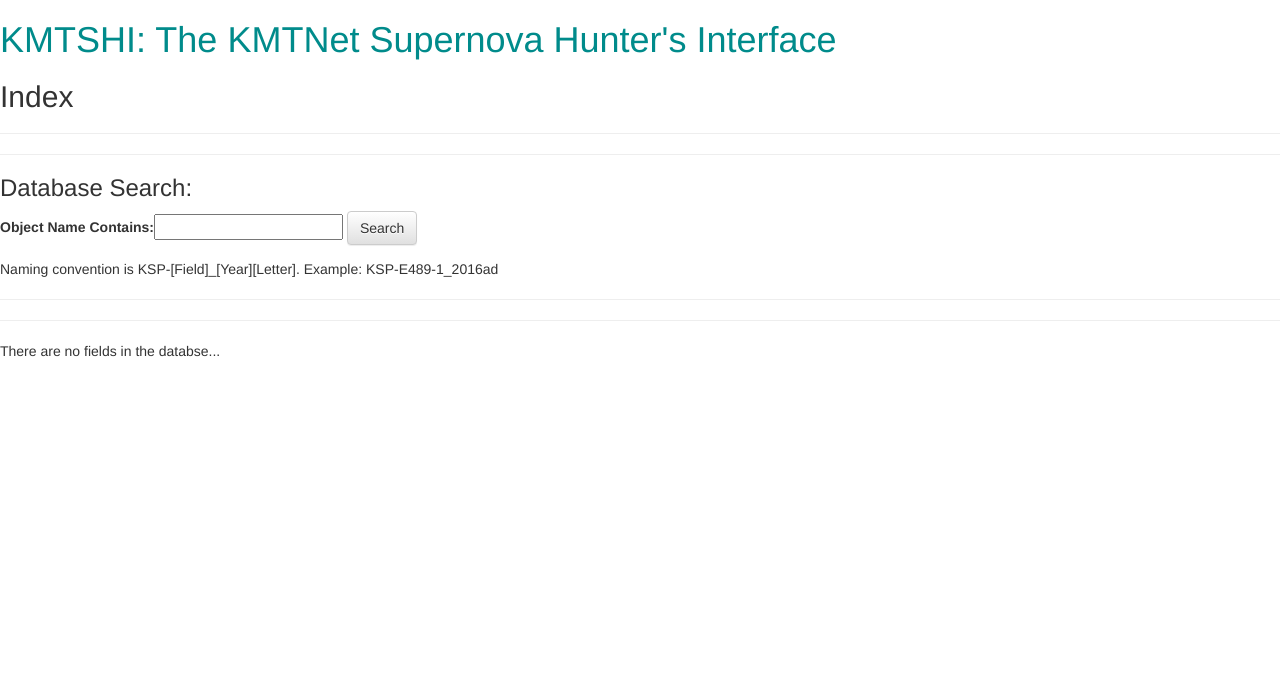
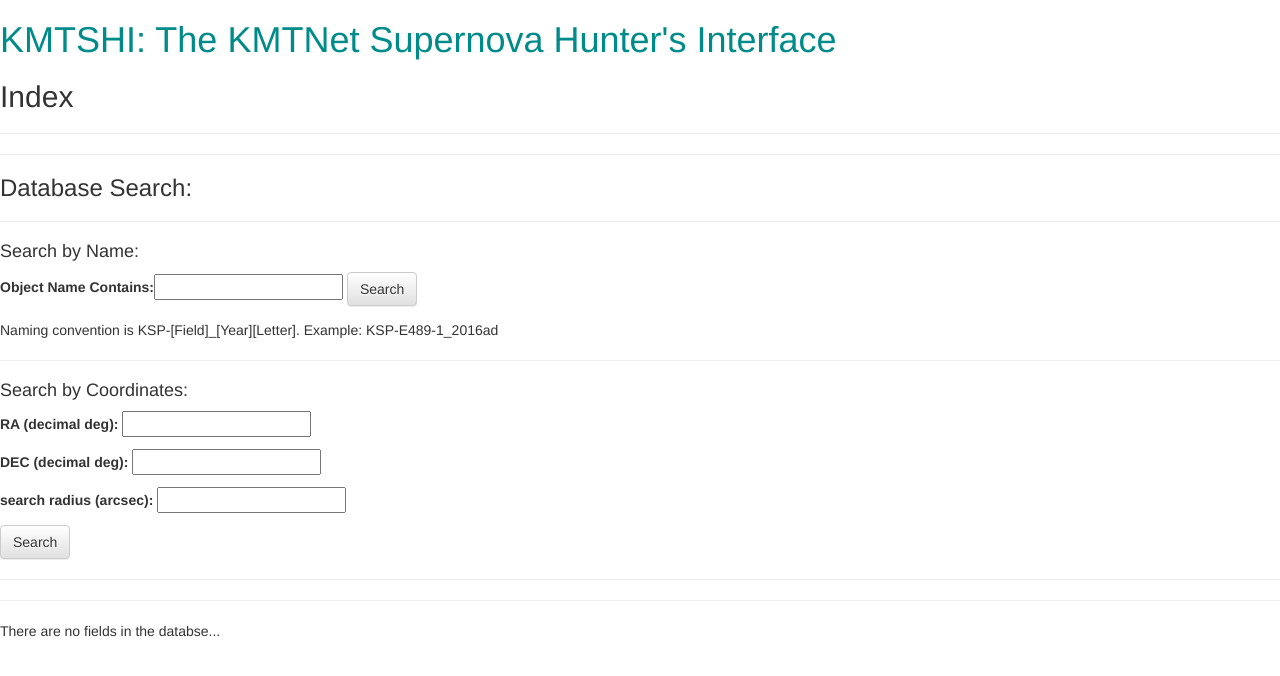
Before and after one commit to mdrout/KMTNet-SN-Exchange, a Django app: page / in a window 1280 px wide. Shown: the top 676 px of the page. Run offline with Django 3.2, Linux system fonts and the light colour scheme; data that the repository does not hold is empty; some libraries are stand-ins or nearby versions.

Commit message:
Add form for ra/dec search

```diff
--- a/kmtshi/forms.py
+++ b/kmtshi/forms.py
@@ -15,3 +15,8 @@ class CommentForm(forms.ModelForm):
 
 class NameForm(forms.Form):
     name = forms.CharField(label='Object Name Contains',max_length=100)
+
+class CoordinateForm(forms.Form):
+    ra = forms.DecimalField(label='RA (decimal deg)',min_value=0.00,max_value=360.00)
+    dec = forms.DecimalField(label='DEC (decimal deg)',min_value=-90.00,max_value=90.00)
+    radius = forms.DecimalField(label='search radius (arcsec)',min_value=0.01,max_value = 120.0)
--- a/kmtshi/templates/kmtshi/index.html
+++ b/kmtshi/templates/kmtshi/index.html
@@ -13,11 +13,19 @@
     <hr>
     <hr>
     <h3> Database Search: </h3>
+    <hr>
+    <h4> Search by Name: </h4>
         <form method="POST" class="post-form">{% csrf_token %}
             {{ name_form }}
             <button type="submit" class="save btn btn-default" name="name-form">Search</button>
         </form>
     <p>Naming convention is KSP-[Field]_[Year][Letter]. Example: KSP-E489-1_2016ad </p>
+    <hr>
+    <h4> Search by Coordinates: </h4>
+        <form method="POST" class="post-form">{% csrf_token %}
+            {{ coord_form.as_p }}
+            <button type="submit" class="save btn btn-default" name="coord-form">Search</button>
+        </form>
     <hr>
     <hr>
     {% if field_list %}
--- a/kmtshi/views.py
+++ b/kmtshi/views.py
@@ -2,7 +2,7 @@ from django.http import HttpResponse,Http404
 from django.template import loader
 from django.shortcuts import render,get_object_or_404,redirect
 from kmtshi.models import Field,Quadrant,Classification,Candidate,Comment,jpegImages
-from kmtshi.forms import CandidateForm,CommentForm,NameForm
+from kmtshi.forms import CandidateForm,CommentForm,NameForm,CoordinateForm
 from django.utils import timezone
 from django.forms import modelformset_factory
 from kmtshi.plots import MagAuto_FiltersPlot,Mag_FiltersLinkPlot
@@ -17,12 +17,17 @@ def index(request):
             if name_form.is_valid():
                 name_input = name_form.cleaned_data['name']
                 return redirect('search_name',sname=name_input)
-
+            coord_form = CoordinateForm()
+        if 'coord-form' in request.POST:
+            coord_form = CoordinateForm(request.POST)
+            if coord_form.is_valid():
+                return redirect('search_name',sname='Test')
+            name_form = NameForm()
     else:
         name_form = NameForm()
+        coord_form = CoordinateForm()
 
-
-    context = {'field_list': field_list, 'name_form':name_form}
+    context = {'field_list': field_list, 'name_form':name_form, 'coord_form':coord_form}
     return render(request,'kmtshi/index.html', context)
 
 def search_name(request,sname):
```
